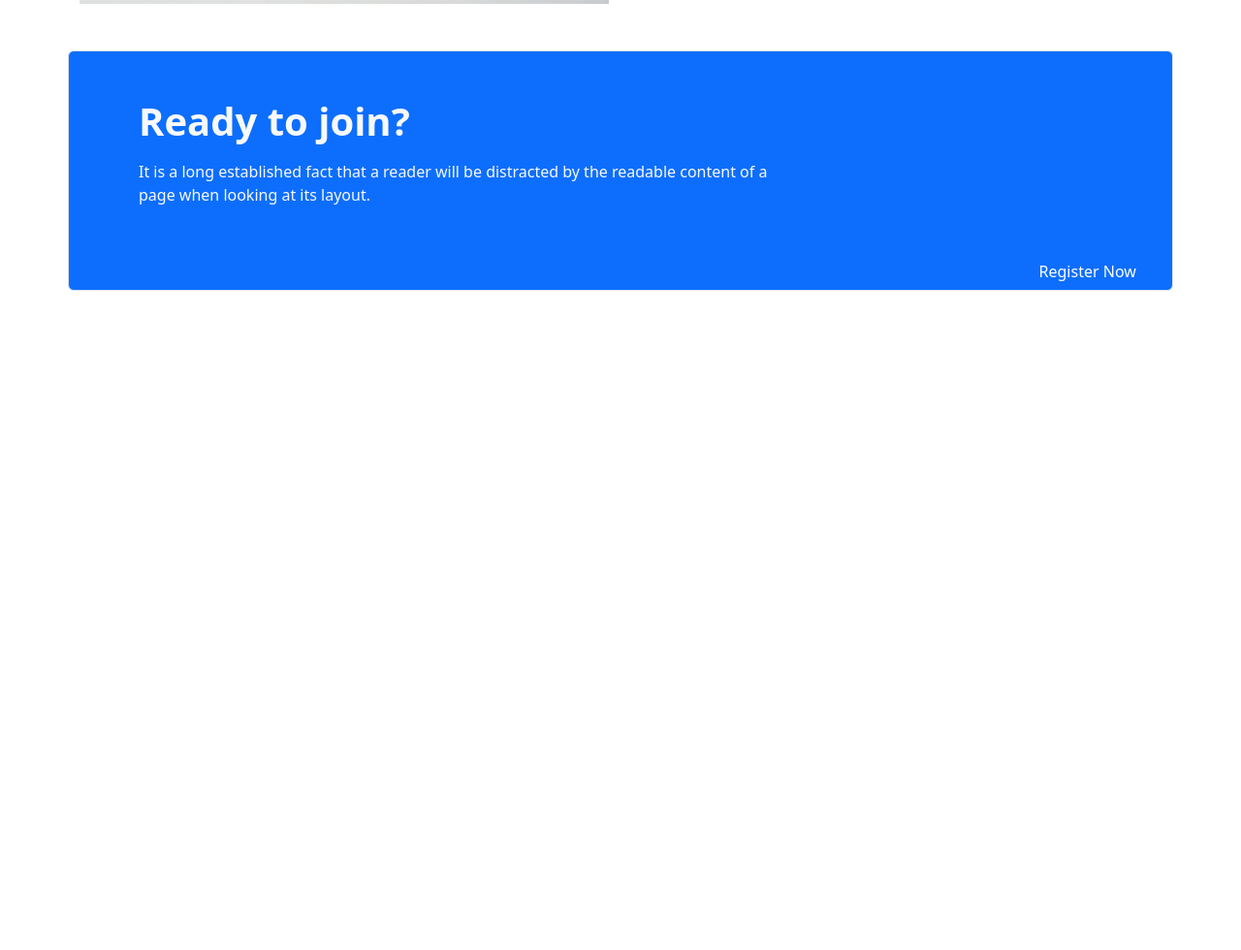
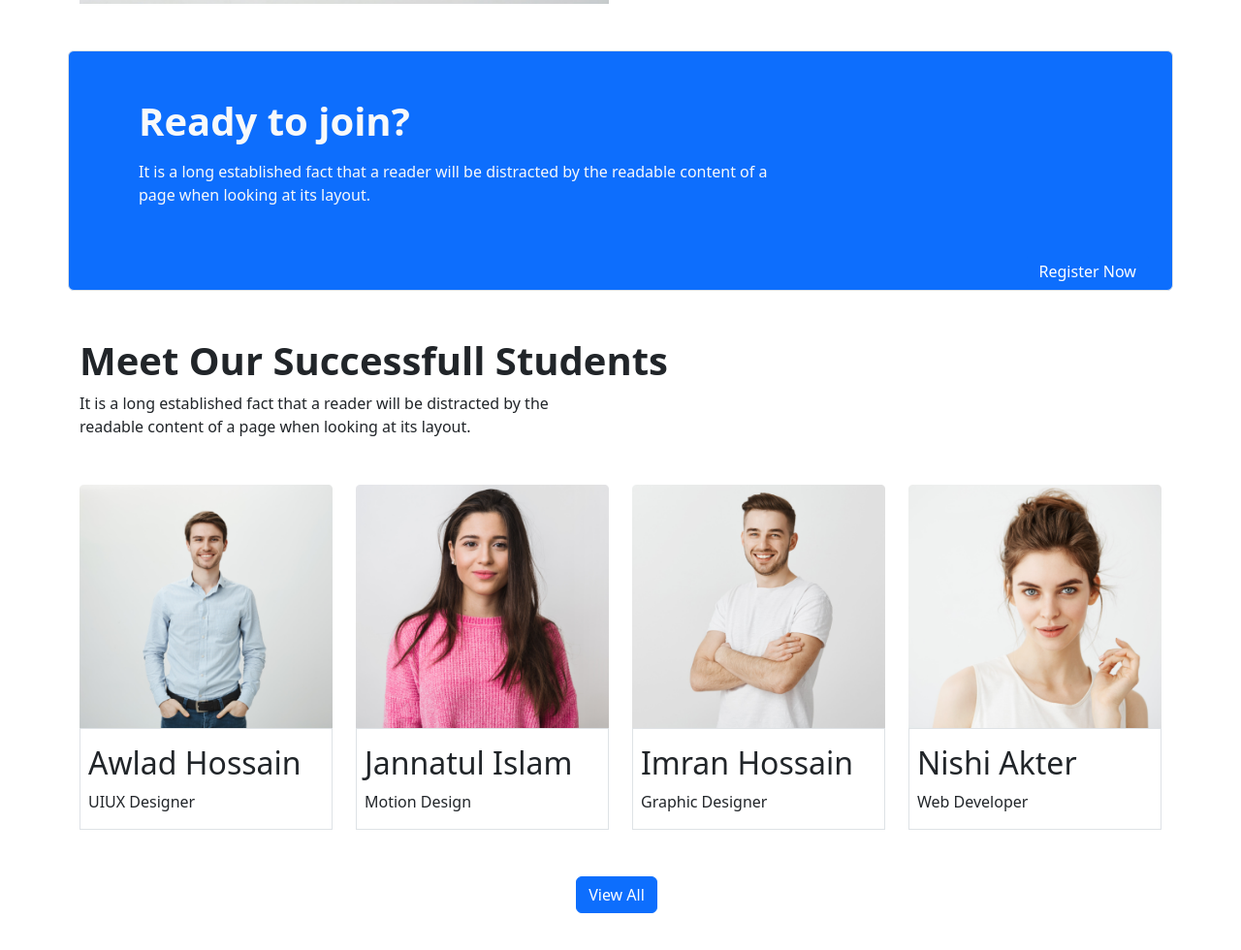
Before and after one commit to smitaroy1/edtech-website2, a plain HTML site: page index.html in a window 1280 px wide. Shown: the part 2347-3327 px from the top of the page at 97% size. Before the commit the page ends 2647 px from the top, so only its background shows below. Drawn offline with nearby package versions, Linux system fonts and the light colour scheme.

Commit message:
six commit

```diff
--- a/index.html
+++ b/index.html
@@ -308,3 +308,51 @@
 </div>
    </section>
    <!--Join end-->
+   <!--student start-->
+   <section>
+    <div class="container my-5">
+      <div>
+        <h1 class="fw-bold">Meet Our Successfull Students</h1>
+        <p class="mb-5">It is a long established fact that a reader will be distracted by the
+         <br/> readable content of a page when looking at its layout.</p>
+      </div>
+
+        <div class="row">
+        <div class="col-sm-6 col-md-3 col-lg-3">
+        <img src="images/student/student-1.png" alt="" class="img-fluid">
+        <div class="border">
+          <h2 class="mt-3 ms-2">Awlad Hossain</h2>
+        <p class="ms-2">UIUX Designer</p>
+        </div>
+       </div>
+
+       <div class="col-md-3 col-lg-3">
+        <img src="images/student/student-2.png" alt="" class="img-fluid">
+        <div class="border">
+          <h2 class="mt-3 ms-2">Jannatul Islam</h2>
+        <p class="ms-2">Motion Design</p>
+        </div>
+       </div>
+
+       <div class="col-sm-6 col-md-3 col-lg-3">
+        <img src="images/student/student-3.png" alt="" class="img-fluid">
+        <div class="border">
+          <h2 class="mt-3 ms-2">Imran Hossain</h2>
+        <p class="ms-2">Graphic Designer</p>
+        </div>
+       </div>
+
+       <div class="gap-1 col-sm-6 col-md-3 col-lg-3">
+        <img src="images/student/student-4.png" alt="" class="img-fluid">
+       <div class="border">
+        <h2 class="mt-3 ms-2">Nishi Akter</h2>
+        <p class="ms-2">Web Developer</p>
+       </div>
+
+
+     </div>
+     <div class="d-grid d-md-flex justify-content-md-center mt-5">
+      <button class="btn btn-primary me-md-2" type="button">View All</button>
+    </div>
+   </section>
+   <!--student end-->
```
